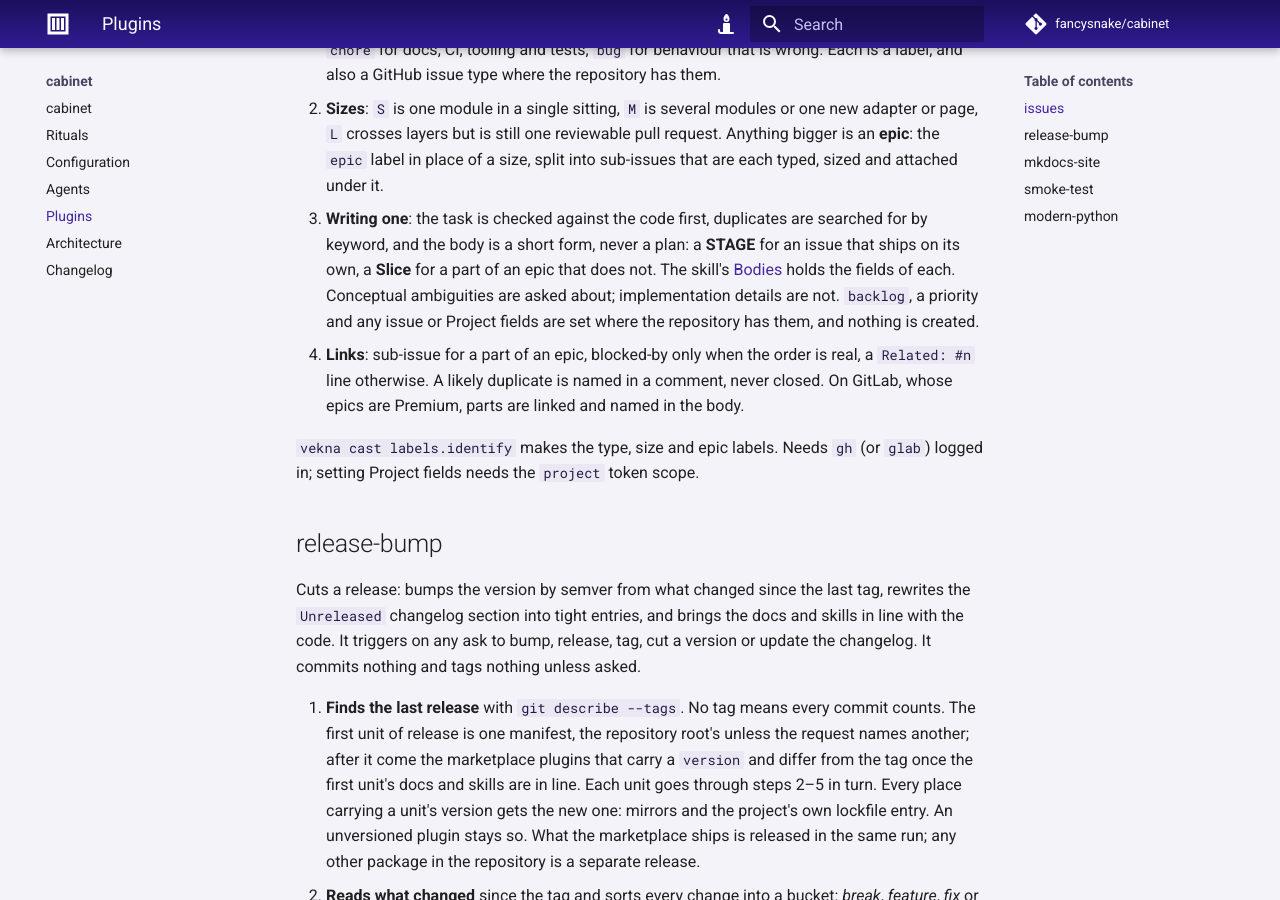
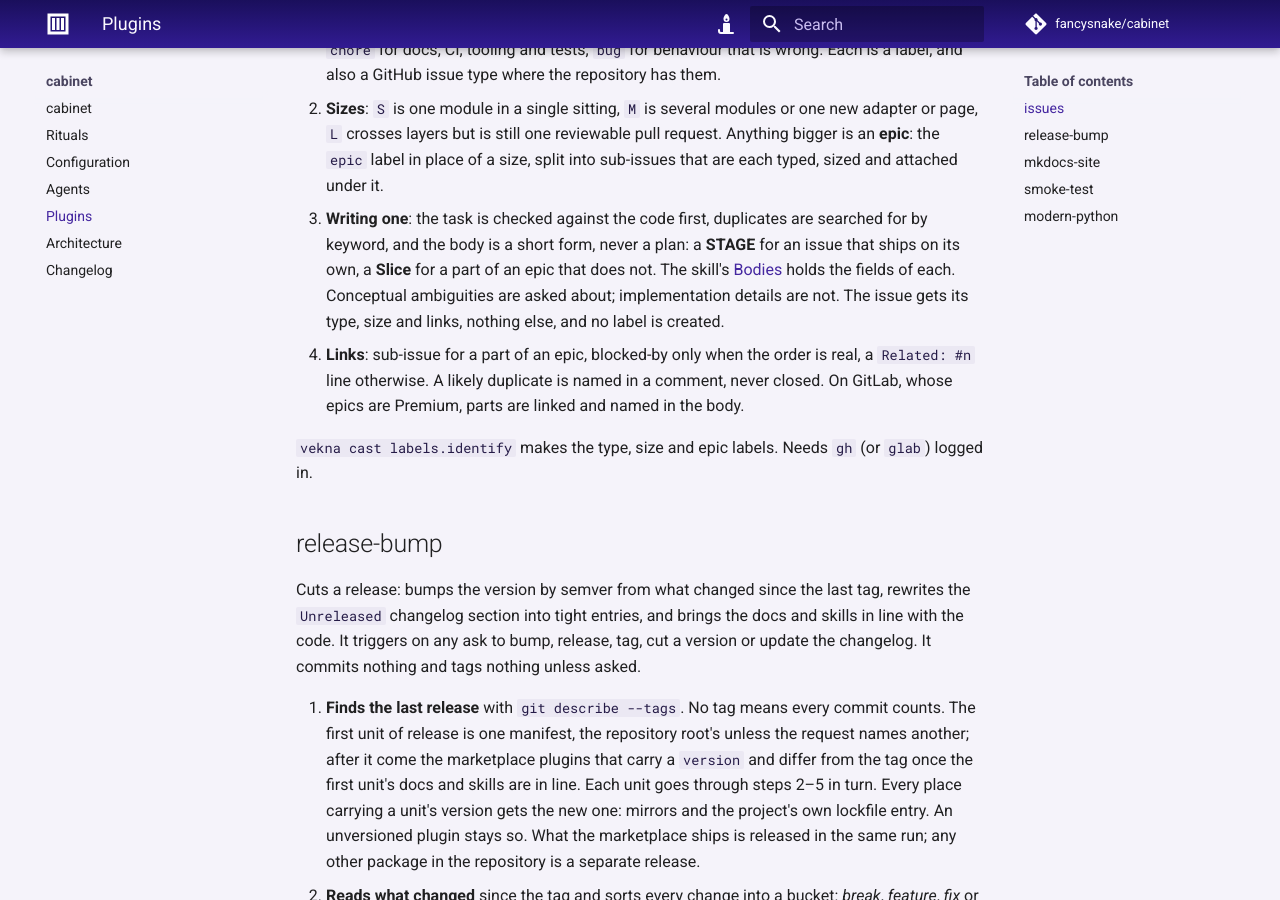
Before and after one commit to fancysnake/cabinet, an MkDocs documentation site: the page built from docs/plugins.md, in a window 1280 px wide and 900 px high, scrolled down 1073 px. Built offline with MkDocs 1.6.1 and Material for MkDocs 9.7.7, drawn with Linux system fonts in a browser that asks for light colours; comment, search, counter and statistics services are not loaded.

Commit message:
chore: issues skill sets only type, size and links (#116)
Skill asked for a priority and tried to set backlog, priority labels and
issue or Project fields. None are used; token cannot write fields, so
the step cost a question and failed silently.

Closes #116

Co-Authored-By: Claude Opus 5.5 <noreply@anthropic.com>

```diff
--- a/CHANGELOG.md
+++ b/CHANGELOG.md
@@ -80,6 +80,10 @@ and this project adheres to [Semantic Versioning].
   the `ci` task's `covering` jobs replace `cover`. Answering threads returns
   with the `answer` task.
 - **Breaking:** `labels.pr`, replaced by `labels.heal`.
+- `issues` plugin: filing an issue no longer asks for a priority or sets
+  `backlog`, a priority label, or issue or Project fields; it sets only the
+  type, size and links.
+  ([#116](https://github.com/fancysnake/cabinet/issues/116))
 - **Breaking:** the `started`/`done` checkpoint labels and
   `[cabinet.labels] marker`. A `.vekna.toml` that sets `marker` is refused.
 
--- a/docs/plugins.md
+++ b/docs/plugins.md
@@ -39,16 +39,15 @@ its agent read it too, from `identify_skill`.
    epic that does not. The skill's
    [Bodies](https://github.com/fancysnake/cabinet/blob/main/plugins/issues/skills/issues/SKILL.md#bodies)
    holds the fields of each. Conceptual ambiguities are asked about;
-   implementation details are not. `backlog`, a priority and any issue or
-   Project fields are set where the repository has them, and nothing is
-   created.
+   implementation details are not. The issue gets its type, size and links,
+   nothing else, and no label is created.
 4. **Links**: sub-issue for a part of an epic, blocked-by only when the order
    is real, a `Related: #n` line otherwise. A likely duplicate is named in a
    comment, never closed. On GitLab, whose epics are Premium, parts are linked
    and named in the body.
 
 `vekna cast labels.identify` makes the type, size and epic labels. Needs `gh`
-(or `glab`) logged in; setting Project fields needs the `project` token scope.
+(or `glab`) logged in.
 
 ## release-bump
 
--- a/plugins/issues/skills/issues/SKILL.md
+++ b/plugins/issues/skills/issues/SKILL.md
@@ -50,14 +50,10 @@ the code it touches before judging.
    something similar exists, ask what to do.
 3. Write the body as a STAGE or a Slice (see [Bodies](#bodies)), never a
    plan. Ask about conceptual ambiguities, not implementation details.
-4. Set what the repo offers, create nothing, and report what is missing in one
-   line:
-   - type and size labels, as above;
-   - `backlog` and a priority label (`P1`–`P3`) where they exist, asking the
-     user for the priority;
-   - issue fields or Project fields where they exist. Discover them with
-     `gh label list`, `issueTypes` / `issueFields` over `gh api graphql`, and
-     `gh project field-list`.
+4. Set the type and size labels, the issue type where the repo has them, and
+   the [links](#links), and nothing else. Create no label; report a missing
+   one in one line. Discover them with `gh label list` and `issueTypes` over
+   `gh api graphql`.
 
    Under cabinet's `identify`, see [Identifying a backlog](#identifying-a-backlog).
 
```
